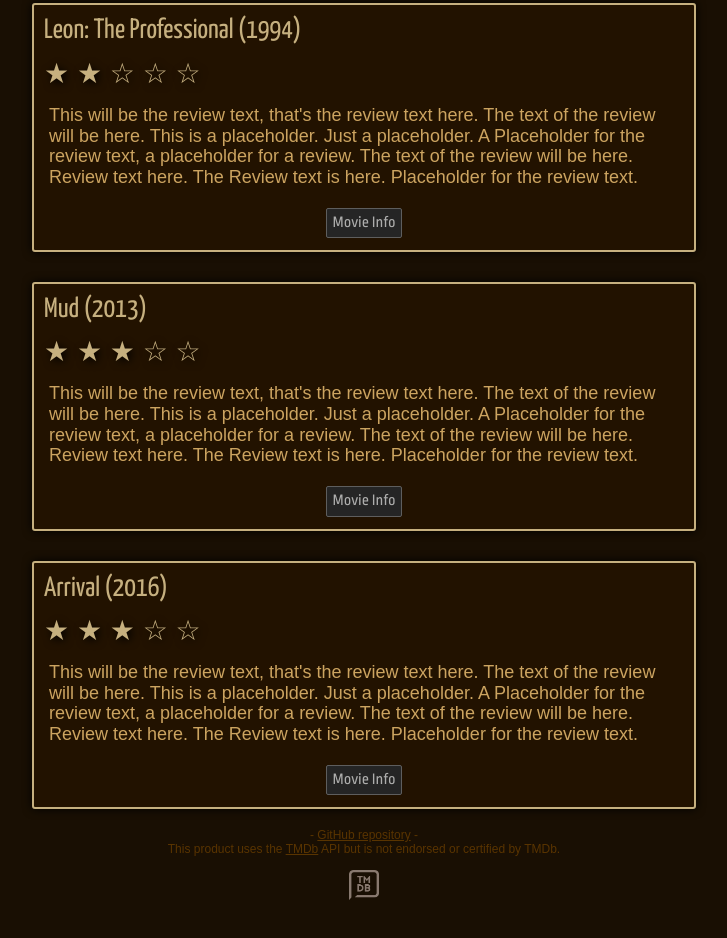
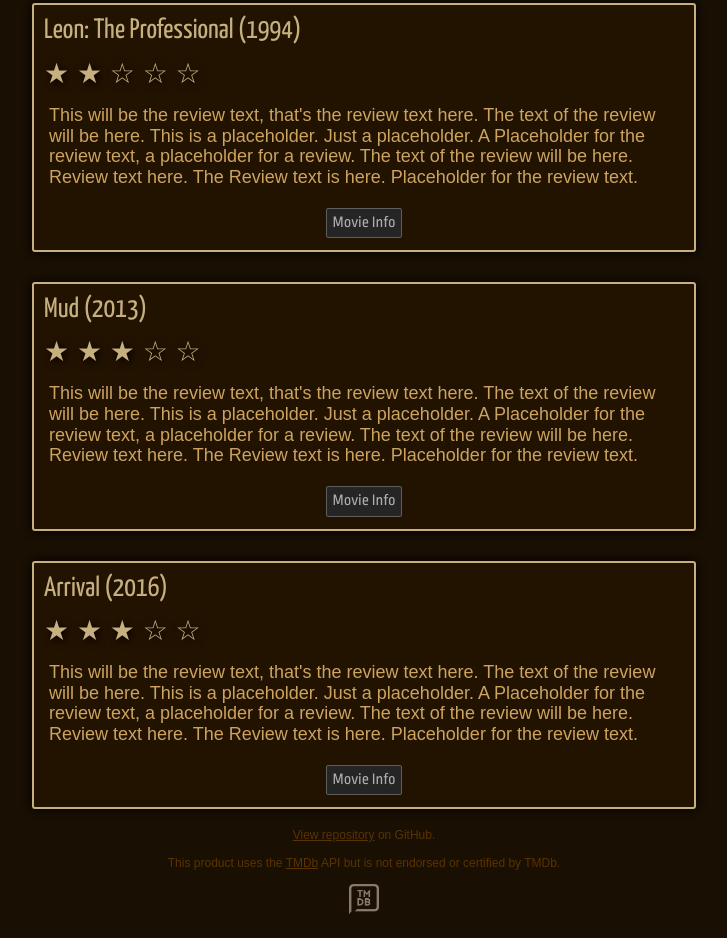
Before and after one commit to mcodebox/movrev, a plain HTML site: page index.html in a window 1280 px wide. Shown: the part 1768-2706 px from the top of the page, without its empty margins (276-1003 px from the left). Drawn offline with Linux system fonts and the light colour scheme; no server answers; a web font is replaced by a local one.

Commit message:
changed repository link

```diff
--- a/index.html
+++ b/index.html
@@ -23,7 +23,7 @@
       <div class="starsDivs">Stars: <span class="actualStars">&#9733; &#9733; &#9733; &#9733; &#9734;</span></div>
     </div> -->
     <div id="footer">
-      - <a href="https://github.com/mcodebox/ratings">GitHub repository</a> -<br>
+      <a href="https://github.com/mcodebox/ratings">View repository</a> on GitHub.<br><br>
       This product uses the <a href="https://www.themoviedb.org">TMDb</a> API but is not endorsed or certified by TMDb.<br><br>
       <a href="https://www.themoviedb.org"><img src="img/tmdb_white.png" alt="TMDB Logo" id="tmdbLogo" height="30px" width="30px"></a>
     </div>
```
